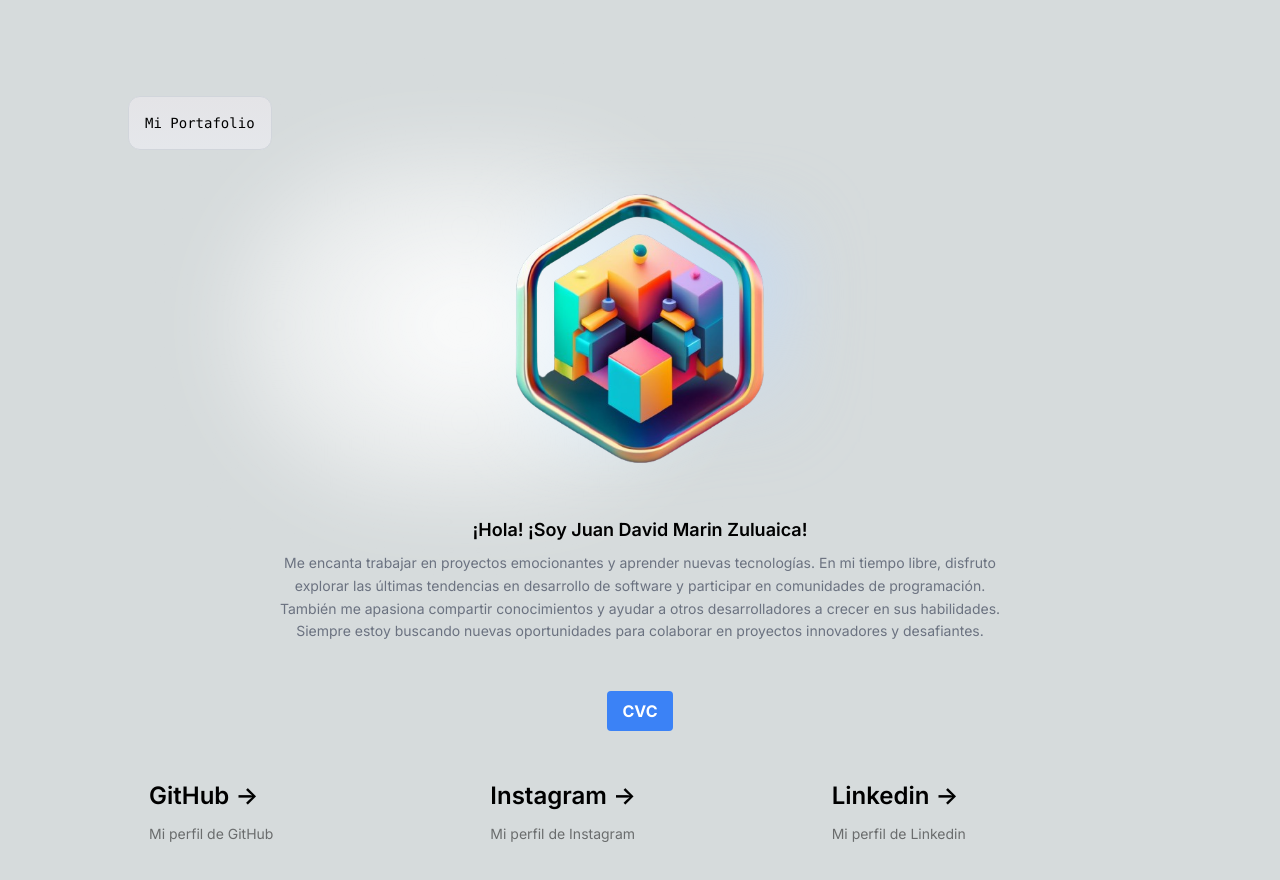
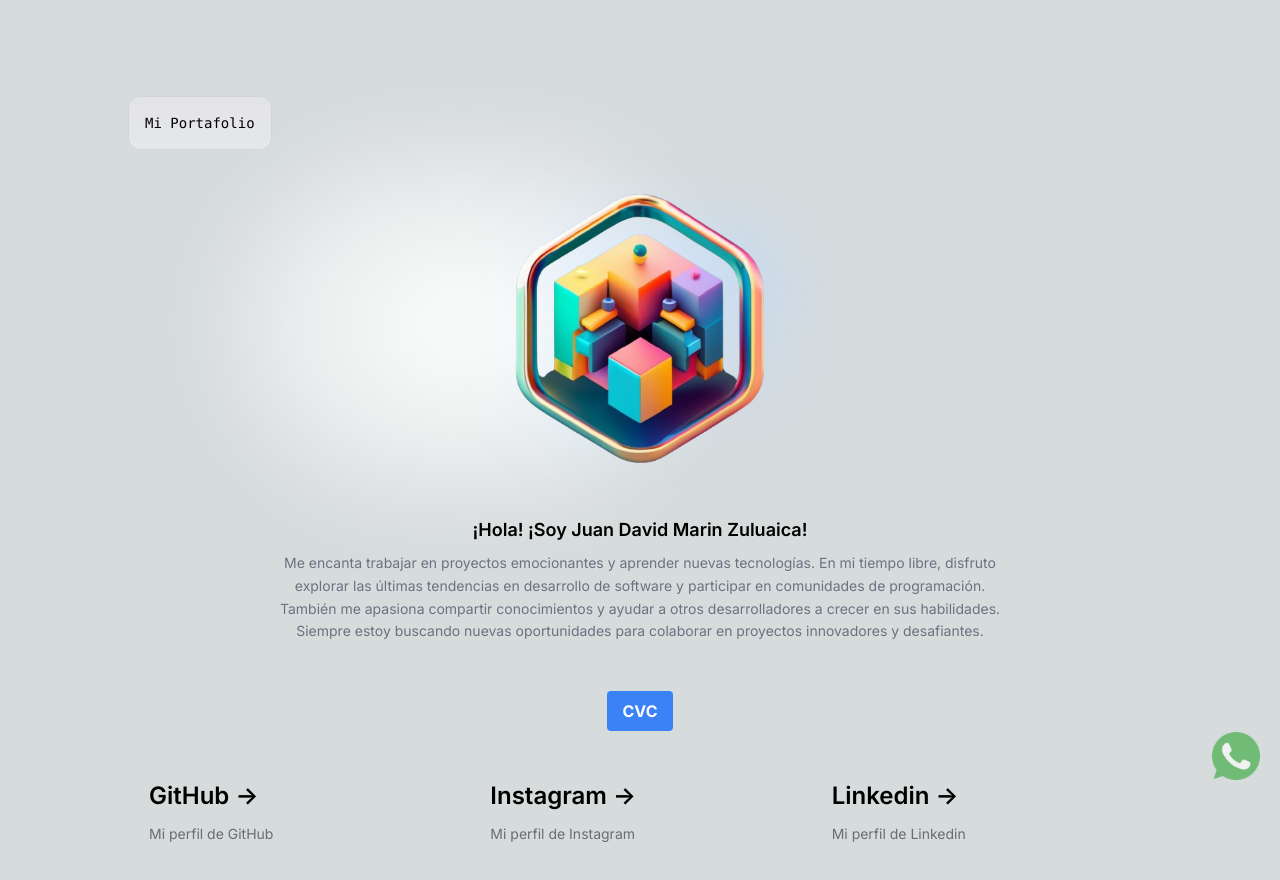
Before and after one commit to pablitog21/portfolio, a Next.js app: page / in a window 1280 px wide. Shown: the top 880 px of the page. Built offline with nearby package versions, Linux system fonts and the light colour scheme.

Commit message:
se creo componente de whatsapp

```diff
--- a/src/app/page.tsx
+++ b/src/app/page.tsx
@@ -1,4 +1,5 @@
 'use client'
+import BotonWhatsapp from "@/components/BotonWhatsapp ";
 import Image from "next/image";
 
 export default function Home() {
@@ -48,6 +49,7 @@ export default function Home() {
           CVC
         </button>
       </div>
+
 
       <div className="mb-32 grid text-center lg:max-w-5xl lg:w-full lg:mb-0 lg:grid-cols-3 lg:text-left">
         <a
@@ -134,6 +136,7 @@ export default function Home() {
           ></iframe>
         </div>
       </div> */}
+      <BotonWhatsapp/>
     </main>
   );
 }
--- /dev/null
+++ b/src/components/BotonWhatsapp .tsx
@@ -0,0 +1,27 @@
+'use client'
+
+import React, { useState } from 'react';
+
+const BotonWhatsapp = () => {
+
+    const handleClick = () => {
+
+        const mensaje = encodeURIComponent('"¡Hola! Estoy muy bien, gracias por preguntar. Me gustaría adquirir tus servicios. ¿Podríamos programar una reunión para llegar a un acuerdo? ¡Gracias!"');
+
+        const whatsappURL = `https://api.whatsapp.com/send?phone=573167251967&text=${mensaje}`;
+
+        window.open(whatsappURL, '_blank');
+    };
+
+    return (
+        <img
+            src="/assets/icons/whatsapp-icon.png"
+            alt="WhatsApp"
+            className="fixed bottom-5 right-5 w-12 h-12 cursor-pointer animate-pulse"
+            onClick={handleClick}
+            style={{ animationDuration: '2s' }} // Personalizar la duración de la animación
+        />
+    );
+};
+
+export default BotonWhatsapp;
```
Also changed, not shown: public/assets/icons/whatsapp-icon.png (added).
